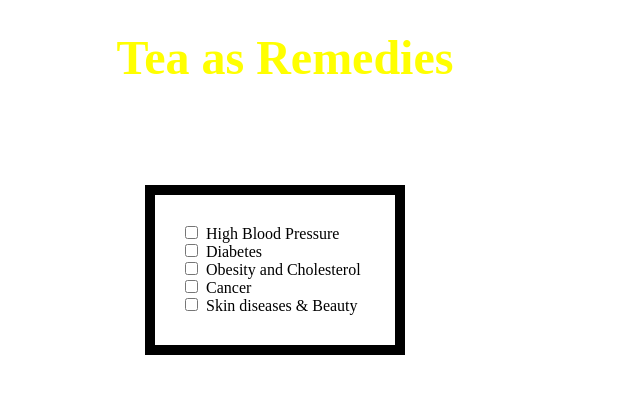
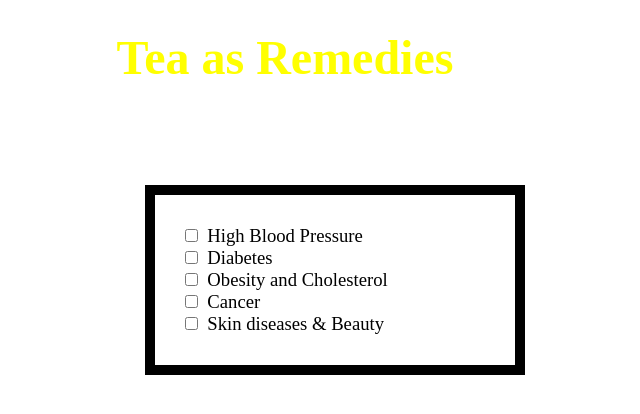
Before and after one commit to tksoft-studio/Camellia-Espresso-WEB-Project-, a PHP site: page /quiz.html in a window 1280 px wide. Shown: the part 70-484 px from the top of the page, without its empty margins (355-995 px from the left). Run offline with PHP 8.4, Linux system fonts and the light colour scheme.

Commit message:
Add files via upload

```diff
--- a/camellia espresso/css/quiz.css
+++ b/camellia espresso/css/quiz.css
@@ -6,15 +6,17 @@
 	border-right-style: solid;
 	border-right-width: 10px;
 	margin-left: 500px;
-	margin-right: 5500px;
+	margin-right: 550px;
 	margin-top: 100px;
 	padding-left: 30px;
 	padding-top: 30px;
 	border-bottom-width: 10px;
 	border-bottom-style: solid;
 	padding-bottom: 30px;
-	width: 200px;
-	padding-right: 10px;
+	width: 330px;
+	height: 110px;
+	padding-right: 0px;
+	font-size: 14pt;
 }
 
 .wrap{
```
Also changed, not shown: camellia espresso/css/shop.css (+14 -35 lines).
